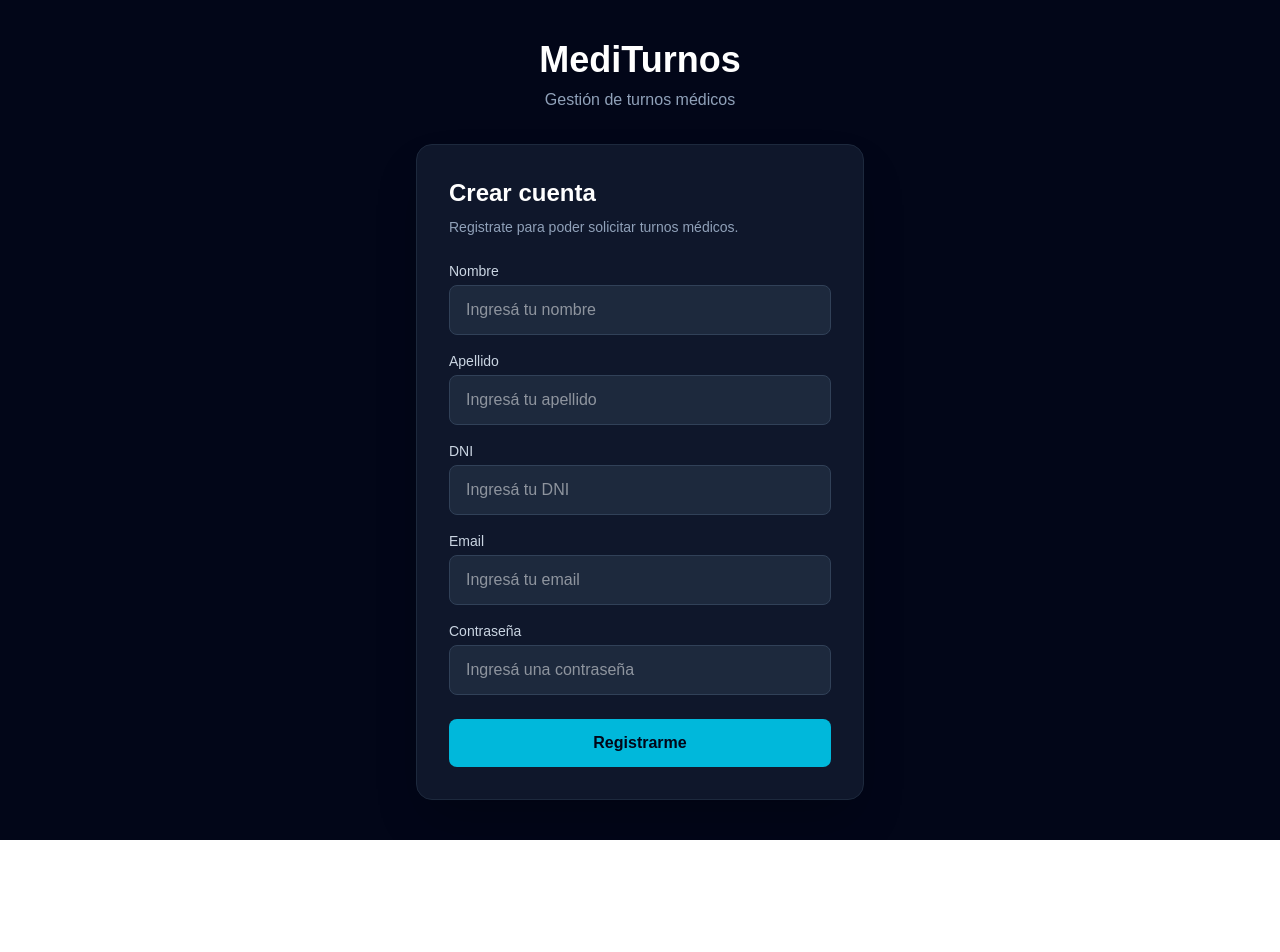
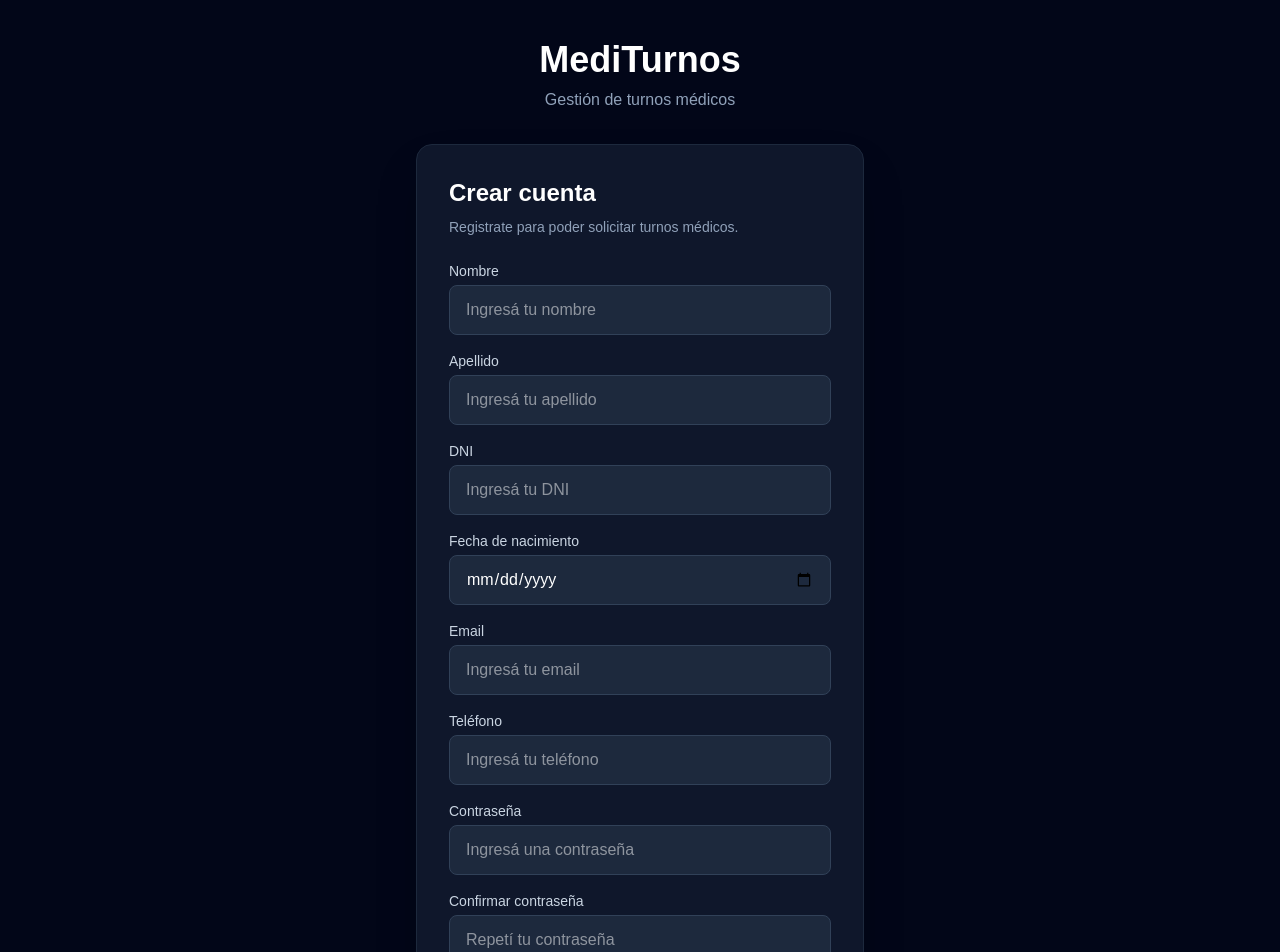
Before and after one commit to MConstanzaGarello/MediTurnos, a Next.js app: page / in a window 1280 px wide. Shown: the top 952 px of the page. Before the commit the page ends 840 px from the top, so only its background shows below. Built offline with nearby package versions, Linux system fonts and the light colour scheme.

Commit message:
Completar HU-01 registro de paciente

```diff
--- a/app/page.tsx
+++ b/app/page.tsx
@@ -7,8 +7,11 @@ export default function Home() {
     nombre: "",
     apellido: "",
     dni: "",
+    fechaNacimiento: "",
     email: "",
+    telefono: "",
     password: "",
+    confirmarPassword: "",
   });
 
   const handleChange = (e: React.ChangeEvent<HTMLInputElement>) => {
@@ -25,10 +28,18 @@ export default function Home() {
       !form.nombre ||
       !form.apellido ||
       !form.dni ||
+      !form.fechaNacimiento ||
       !form.email ||
-      !form.password
+      !form.telefono ||
+      !form.password ||
+      !form.confirmarPassword
     ) {
       alert("Por favor, completá todos los campos.");
+      return;
+    }
+
+    if (form.password !== form.confirmarPassword) {
+      alert("Las contraseñas no coinciden.");
       return;
     }
 
@@ -40,6 +51,7 @@ export default function Home() {
       <div className="w-full max-w-md">
         <div className="text-center mb-8">
           <h1 className="text-4xl font-bold text-white">MediTurnos</h1>
+
           <p className="text-slate-400 mt-2">
             Gestión de turnos médicos
           </p>
@@ -55,6 +67,7 @@ export default function Home() {
           </p>
 
           <form onSubmit={handleSubmit} className="space-y-4">
+
             <div>
               <label className="block text-sm text-slate-300 mb-1">
                 Nombre
@@ -99,6 +112,19 @@ export default function Home() {
 
             <div>
               <label className="block text-sm text-slate-300 mb-1">
+                Fecha de nacimiento
+              </label>
+              <input
+                type="date"
+                name="fechaNacimiento"
+                value={form.fechaNacimiento}
+                onChange={handleChange}
+                className="w-full rounded-lg bg-slate-800 border border-slate-700 px-4 py-3 text-white outline-none focus:border-cyan-400"
+              />
+            </div>
+
+            <div>
+              <label className="block text-sm text-slate-300 mb-1">
                 Email
               </label>
               <input
@@ -107,6 +133,20 @@ export default function Home() {
                 value={form.email}
                 onChange={handleChange}
                 placeholder="Ingresá tu email"
+                className="w-full rounded-lg bg-slate-800 border border-slate-700 px-4 py-3 text-white outline-none focus:border-cyan-400"
+              />
+            </div>
+
+            <div>
+              <label className="block text-sm text-slate-300 mb-1">
+                Teléfono
+              </label>
+              <input
+                type="tel"
+                name="telefono"
+                value={form.telefono}
+                onChange={handleChange}
+                placeholder="Ingresá tu teléfono"
                 className="w-full rounded-lg bg-slate-800 border border-slate-700 px-4 py-3 text-white outline-none focus:border-cyan-400"
               />
             </div>
@@ -125,12 +165,27 @@ export default function Home() {
               />
             </div>
 
+            <div>
+              <label className="block text-sm text-slate-300 mb-1">
+                Confirmar contraseña
+              </label>
+              <input
+                type="password"
+                name="confirmarPassword"
+                value={form.confirmarPassword}
+                onChange={handleChange}
+                placeholder="Repetí tu contraseña"
+                className="w-full rounded-lg bg-slate-800 border border-slate-700 px-4 py-3 text-white outline-none focus:border-cyan-400"
+              />
+            </div>
+
             <button
               type="submit"
               className="w-full bg-cyan-500 hover:bg-cyan-400 text-slate-950 font-semibold rounded-lg py-3 mt-2 transition"
             >
               Registrarme
             </button>
+
           </form>
         </div>
       </div>
```
